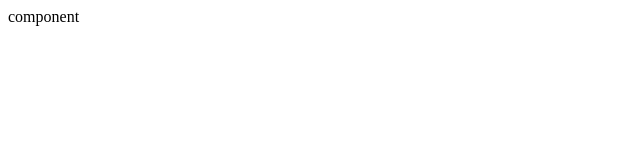
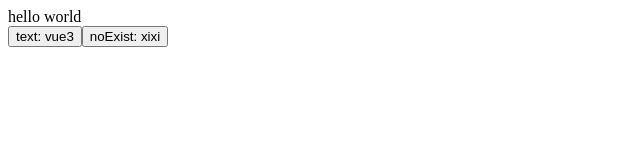
Before and after one commit to DOECJT/vue3-learning, a plain HTML site: page index.html in a window 1280 px wide. Shown: the whole page, without its empty margins (0-640 px from the left). Drawn offline with Linux system fonts and the light colour scheme.

Commit message:
implement track & trigger

```diff
--- a/index.html
+++ b/index.html
@@ -8,6 +8,7 @@
 </head>
 <body>
   <div id="app"></div>
+  <div id="controller"></div>
 
   <script type="module" src="./js/main.js"></script>
 </body>
--- a/js/main.js
+++ b/js/main.js
@@ -1,59 +1,69 @@
 "use strict";
-const app = {
-    tag: 'div',
-    props: {
-        onClick() {
-            console.log('hello');
-        }
+const bucket = new WeakMap();
+let activeEffect;
+const data = {
+    text: 'hello world'
+};
+function track(target, key) {
+    if (!activeEffect)
+        return;
+    if (!bucket.get(target)) {
+        const m = new Map();
+        bucket.set(target, m);
+    }
+    if (!bucket.get(target).get(key)) {
+        const s = new Set();
+        bucket.get(target).set(key, s);
+    }
+    bucket.get(target).get(key).add(activeEffect);
+}
+function trigger(target, key) {
+    const m = bucket.get(target);
+    if (!m)
+        return;
+    const s = m.get(key);
+    if (!s)
+        return;
+    s.forEach((fn) => fn());
+}
+const obj = new Proxy(data, {
+    get: function (target, key) {
+        track(target, key);
+        return target[key];
     },
-    children: 'click me'
-};
-const MyComponent = {
-    render() {
-        return {
-            tag: 'div',
-            props: {
-                onClick() {
-                    console.log('I am a component.');
-                }
-            },
-            children: 'component'
-        };
+    set: function (target, key, newValue) {
+        target[key] = newValue;
+        trigger(target, key);
+        return true;
     }
-};
-const MyComponentVNode = {
-    tag: MyComponent
-};
-function mountElement(vnode, root) {
-    const el = document.createElement(vnode.tag);
-    Object.keys(vnode.props).forEach(key => {
-        if (key.startsWith('on')) {
-            el.addEventListener(key.substring(2).toLocaleLowerCase(), vnode.props[key]);
-        }
-    });
-    if (typeof vnode.children === 'string') {
-        el.innerText = vnode.children;
-    }
-    else {
-        for (let child of vnode.children) {
-            render(child, el);
-        }
-    }
-    root.appendChild(el);
+});
+function effect(fn) {
+    activeEffect = fn;
+    fn();
 }
-function mountComponent(vnode, root) {
-    const node = vnode.tag.render();
-    render(node, root);
-}
-function render(vnode, root) {
-    if (typeof vnode.tag === 'string') {
-        mountElement(vnode, root);
-    }
-    else if (typeof vnode.tag.render === 'function') {
-        mountComponent(vnode, root);
+function greet() {
+    console.log('greet');
+    const root = document.querySelector('#app');
+    if (root) {
+        root.innerText = obj.text;
     }
 }
-const root = document.querySelector('#app');
-if (root) {
-    render(MyComponentVNode, root);
+function init() {
+    createButton('text: vue3', () => {
+        obj.text = 'hello vue3';
+    });
+    createButton('noExist: xixi', () => {
+        obj.noExist = 'xixi';
+    });
+    effect(greet);
 }
+function createButton(info, handler) {
+    const button = document.createElement('button');
+    button.innerText = info;
+    button.addEventListener('click', handler);
+    const container = document.querySelector('#controller');
+    if (container) {
+        container.appendChild(button);
+    }
+}
+init();
```
Also changed, not shown: ts/main.ts (+65 -68 lines), ts/render.ts (added, +78 -0 lines).
